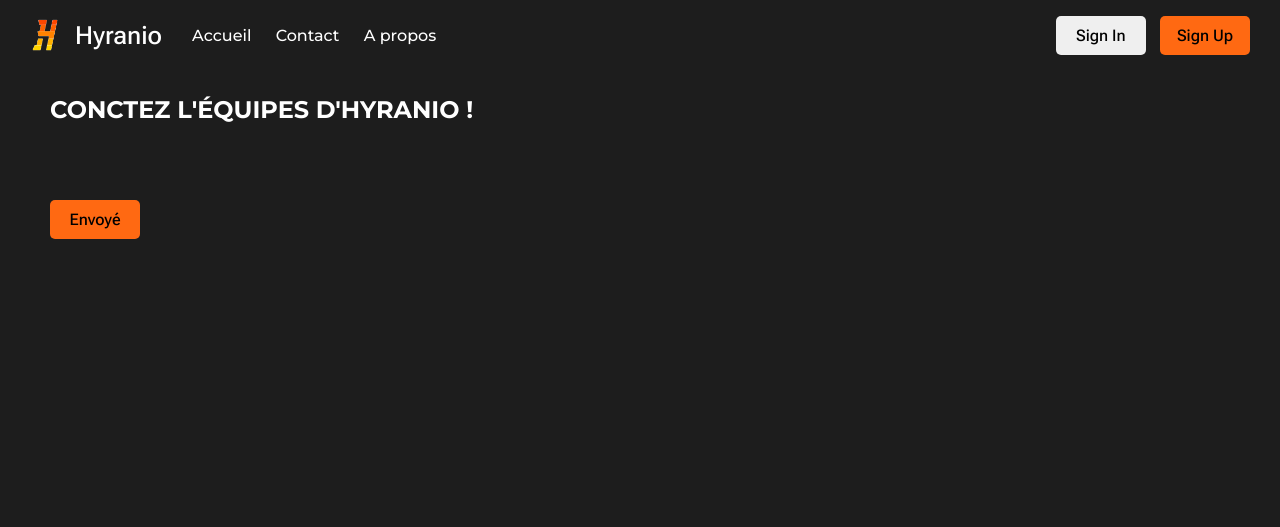
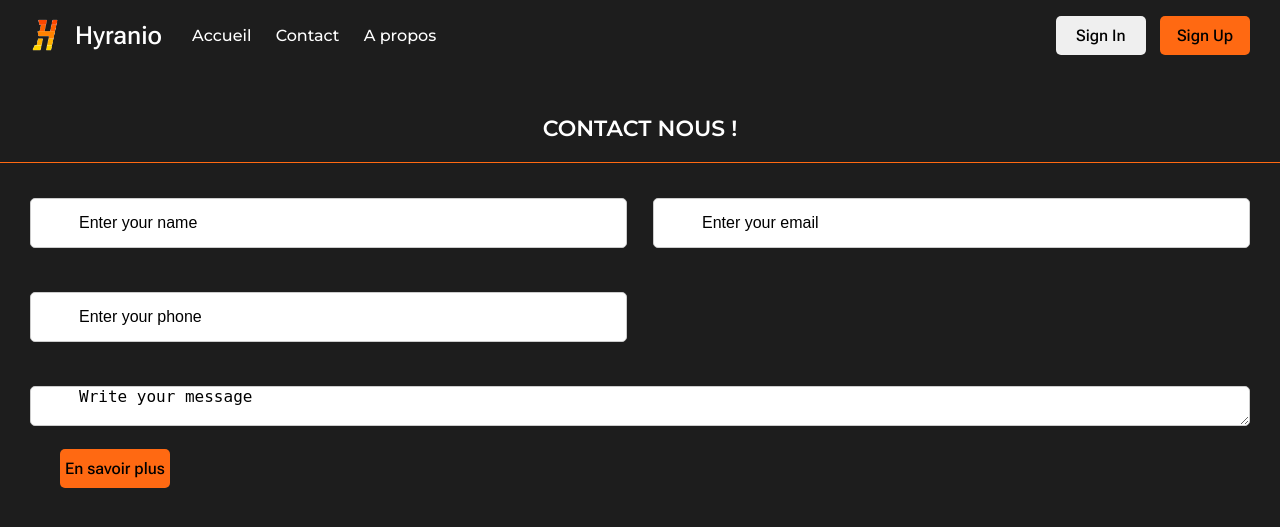
Before and after one commit to 0Sacha/DeltaOne-WebSite, a PHP site: page /Contact.html in a window 1280 px wide. Shown: the top 527 px of the page. Run offline with PHP 8.4, Linux system fonts and the light colour scheme.

Commit message:
contact form 0.1

```diff
--- a/Apropos.html
+++ b/Apropos.html
@@ -20,7 +20,7 @@
 
     <nav>
 
-      <a href="#" class="nav-icon" aria-label="visit homepage" aria-current="page">
+      <a href="index.html" class="nav-icon" aria-label="visit homepage" aria-current="page">
         <img src="img/logotemp.png" alt="chat icon">
         <span class="logo">Hyranio</span>
       </a>
--- a/Contact.html
+++ b/Contact.html
@@ -20,9 +20,9 @@
 
     <nav>
 
-      <a href="#" class="nav-icon" aria-label="visit homepage" aria-current="page">
+      <a href="index.html" class="nav-icon" aria-label="visit homepage" aria-current="page">
         <img src="img/logotemp.png" alt="chat icon">
-        <span>Hyranio</span>
+        <span class="logo">Hyranio</span>
       </a>
 
       <div class="main-navlinks">
@@ -40,7 +40,7 @@
 
       <div class="nav-authentication">
         <a href="#" class="sign-user" aria-label="Sign in page">
-          <img src="img/user.svg" alt="user-icon">
+          <img src="img/user.png" alt="user-icon">
         </a>
         <div class="sign-btns">
           <button type="button">Sign In</button>
@@ -60,21 +60,38 @@
   <br>
   <br>
 
-
-
-  <section class="sec1">
-
-    <h2>CONCTEZ L'ÉQUIPES D'HYRANIO !</h2>
-    <br>
-    <p>
-    <br>
-    <br>
-    <br>
-    <div class="en-savoir-plus">
-      <a href="#"><button type="button">Envoyé</button></a>
-    </div>
-    </p>
-
-  </section>
+  <div class="wrapper">
+    <header>CONTACT NOUS !</header>
+    <form action="#">
+      <div class="dbl-field">
+        <div class="field">
+          <input type="text" name="name" placeholder="Enter your name">
+          <i class='fas fa-user'></i>
+        </div>
+        <br>
+        <div class="field">
+          <input type="text" name="email" placeholder="Enter your email">
+          <i class='fas fa-envelope'></i>
+        </div>
+      </div>
+      <br>
+      <div class="dbl-field">
+        <div class="field">
+          <input type="text" name="phone" placeholder="Enter your phone">
+          <i class='fas fa-phone-alt'></i>
+        </div>
+        <br>
+      </div>
+      <br>
+      <div class="message">
+        <textarea placeholder="Write your message" name="message"></textarea>
+        <i class="material-icons"></i>
+      </div>
+      <br>
+      <div class="sendemail">
+        <a href="#"><button type="submit">En savoir plus</button></a>
+      </div>
+    </form>
+  </div>
 
 </html>
--- a/css/style.css
+++ b/css/style.css
@@ -155,6 +155,130 @@ nav {
 .sign-user {
   display: none;
 }
+
+/* Contact */
+
+@import url('https://fonts.googleapis.com/css2?family=Poppins:wght@400;500;600&display=swap');
+
+
+.wrapper header{
+  font-size: 22px;
+  font-weight: 600;
+  padding: 20px 30px;
+  border-bottom: 1px solid #ff6912;
+  color: #ffffff;
+  text-align: center;
+}
+.wrapper form{
+  margin: 35px 30px;
+}
+
+form .dbl-field{
+  display: flex;
+  margin-bottom: 25px;
+  justify-content: space-between;
+}
+.dbl-field .field{
+  height: 50px;
+  display: flex;
+  width: calc(100% / 2 - 13px);
+}
+.wrapper form i{
+  top: 50%;
+  left: 18px;
+  color: #ccc;
+  font-size: 17px;
+  pointer-events: none;
+}
+form .field input,
+form .message textarea{
+  width: 100%;
+  height: 100%;
+  outline: none;
+  padding: 0 18px 0 48px;
+  font-size: 16px;
+  border-radius: 5px;
+  border: 1px solid #ccc;
+}
+.field input::placeholder,
+.message textarea::placeholder{
+  color: rgb(0, 0, 0);
+}
+
+.sendemail button {
+  font-family: Roboto Flex, sans-serif;
+  font-size: 16px;
+  min-width: 90px;
+  padding: 10px 5px;
+  margin: 0 5px;
+  border-radius: 5px;
+  cursor: pointer;
+  border: none;
+  margin-left: 30px;
+}
+
+.sendemail button {
+
+  border: none;
+  background: #ff6912;
+}
+
+.sendemail button:hover:after{
+  border: none;
+  background: #ff6912;
+  color: #fff;
+  transition: 0.7s ease;
+}
+
+.sendemail button:hover::before{
+  border: none;
+  background: #29292979;
+  color: #fff;
+  transition: 0.7s ease;
+}
+
+
+.sendemail button:hover{
+  border: none;
+  background: #29292979;
+  color: #fff;
+  transition: 0.7s ease;
+}
+
+@media (max-width: 600px){
+  .wrapper header{
+    text-align: center;
+  }
+  .wrapper form{
+    margin: 35px 20px;
+  }
+  form .dbl-field{
+    flex-direction: column;
+    margin-bottom: 0px;
+  }
+  form .dbl-field .field{
+    width: 100%;
+    height: 45px;
+    margin-bottom: 20px;
+  }
+  form .message textarea{
+    resize: none;
+  }
+  form .button-area{
+    margin-top: 20px;
+    flex-direction: column;
+  }
+  .button-area button{
+    width: 100%;
+    padding: 11px 0;
+    font-size: 16px;
+  }
+  .button-area span{
+    margin: 20px 0 0;
+    text-align: center;
+  }
+}
+
 
 
 /* footer */
--- a/index.html
+++ b/index.html
@@ -20,7 +20,7 @@
 
     <nav>
 
-      <a href="#" class="nav-icon" aria-label="visit homepage" aria-current="page">
+      <a href="index.html" class="nav-icon" aria-label="visit homepage" aria-current="page">
         <img src="img/logotemp.png" alt="chat icon">
         <span class="logo">Hyranio</span>
       </a>
```
Also changed, not shown: css/contact.css (added, +89 -0 lines).
